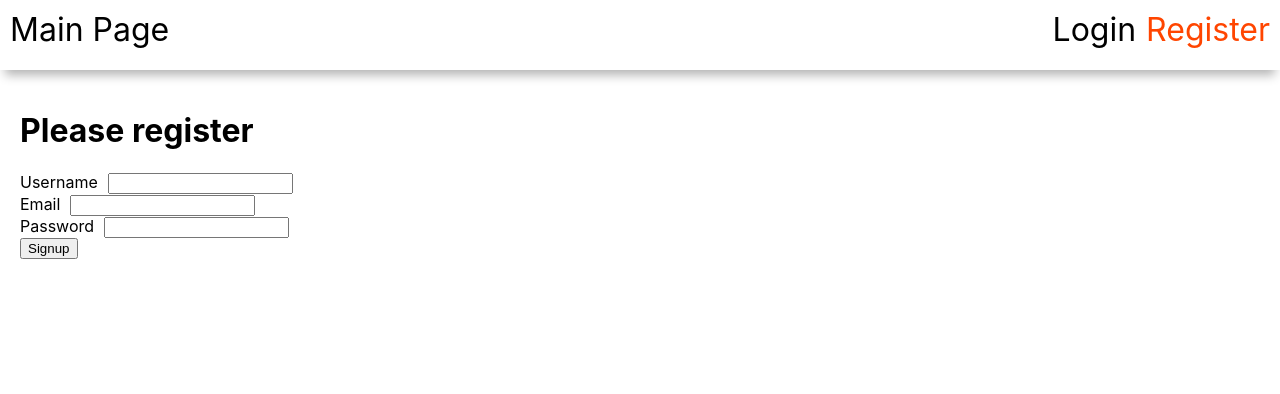
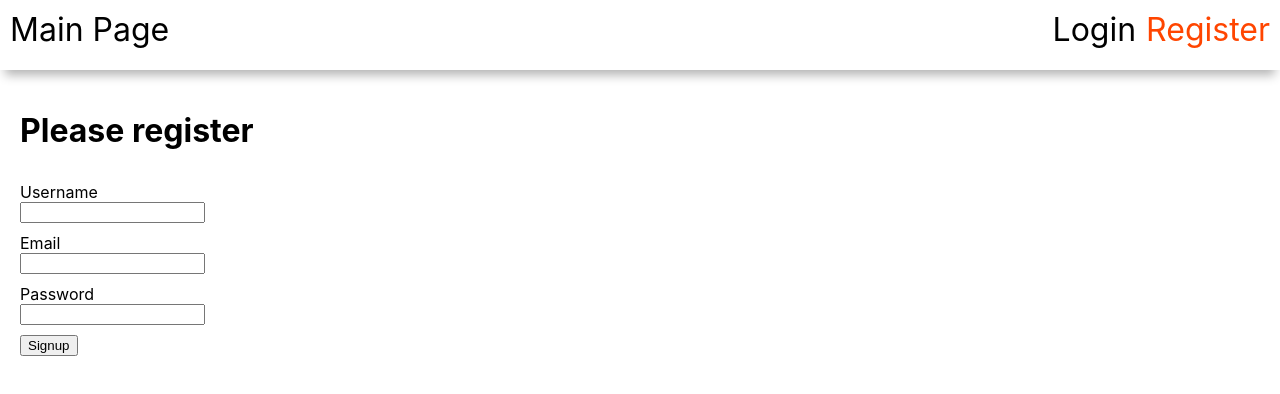
Before and after one commit to sidor91/goit-react-hw-08-phonebook, a React (Create React App) app: page /goit-react-hw-08-phonebook/register in a window 1280 px wide. Shown: the top 394 px of the page. Built offline with nearby package versions, Linux system fonts and the light colour scheme.

Commit message:
upd styles for login and reg pages

```diff
--- a/src/pages/LoginPage/LoginPage.styled.js
+++ b/src/pages/LoginPage/LoginPage.styled.js
@@ -5,10 +5,14 @@ display: flex;
 flex-direction: column;`;
 
 export const StyledLabel = styled.label`
+margin-top: 10px;
 `;
 
-export const StyledInput = styled.input`margin-left: 10px`;
+export const StyledInput = styled.input`
+display: block;
+`;
 
 export const StyledButton = styled.button`
+margin-top: 10px;
 width: fit-content;
 `;
--- a/src/pages/RegisterPage/RegisterPage.styled.js
+++ b/src/pages/RegisterPage/RegisterPage.styled.js
@@ -5,12 +5,15 @@ export const StyledForm = styled.form`
   flex-direction: column;
 `;
 
-export const StyledLabel = styled.label``;
+export const StyledLabel = styled.label`
+  margin-top: 10px;
+`;
 
 export const StyledInput = styled.input`
-  margin-left: 10px;
+  display: block;
 `;
 
 export const StyledButton = styled.button`
+  margin-top: 10px;
   width: fit-content;
 `;
```
Also changed, not shown: 1 other file (tests, documents, lock files or other folders).
